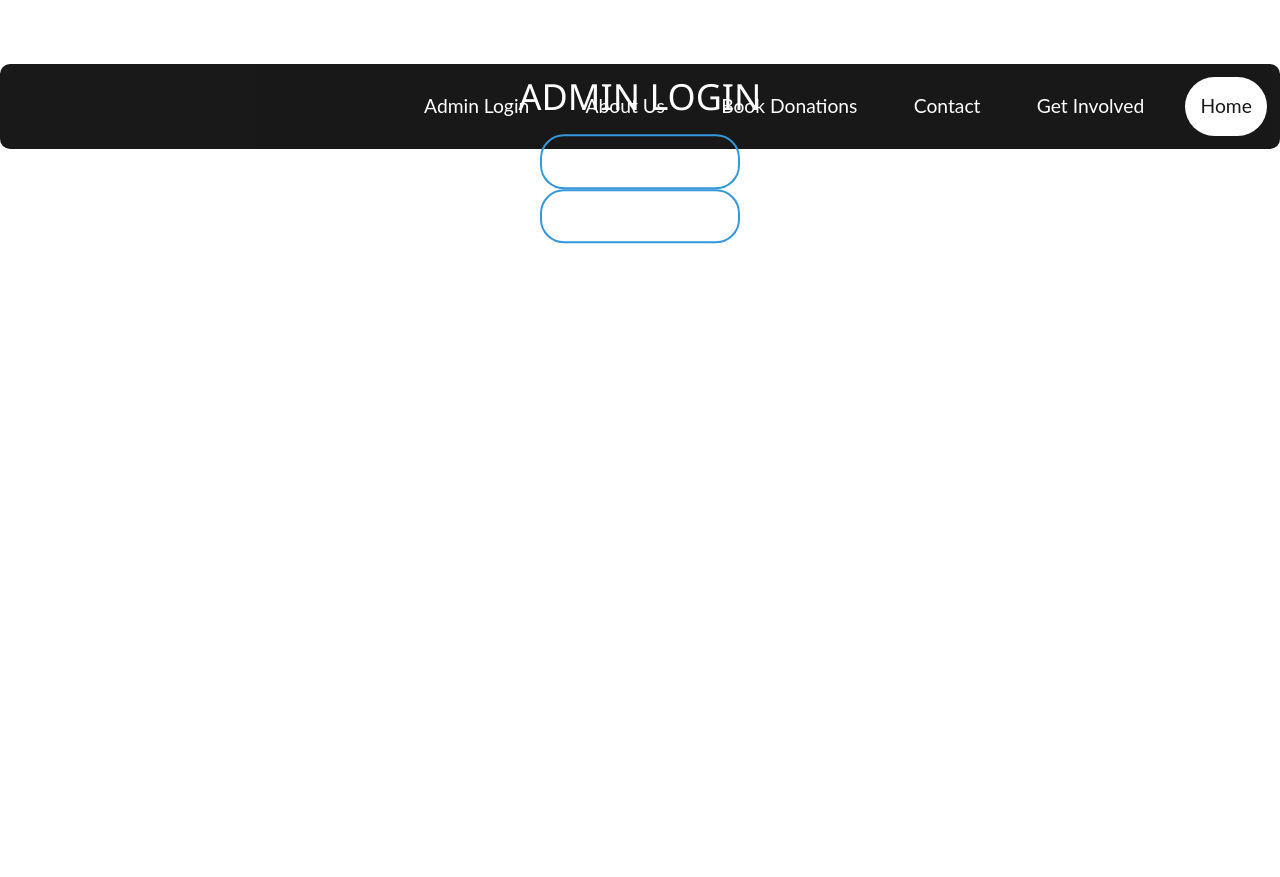
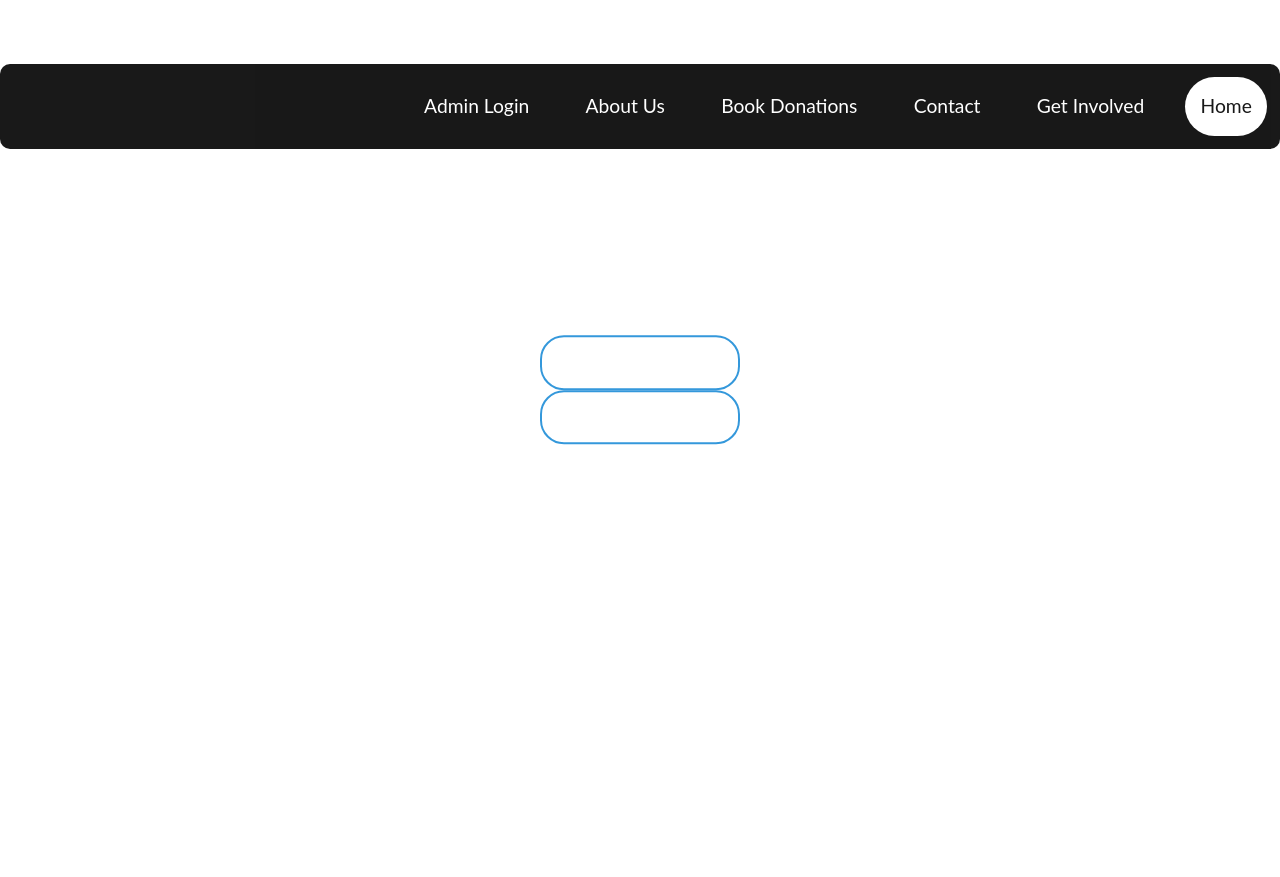
Before and after one commit to Pawan2804/Pawan2804.github.io, a PHP site: page /admin.php in a window 1280 px wide. After the commit the page ends 445 px from the top, so only its background shows below. Run offline with PHP 8.4, Linux system fonts and the light colour scheme; some libraries are stand-ins or nearby versions.

Commit message:
admin page css

```diff
--- a/admin.php
+++ b/admin.php
@@ -39,7 +39,7 @@ $result1=mysqli_query($con,$query);
 
 
 
-  <div style="margin-top: 2%;margin-bottom: 5%;width:100%;/*position: -webkit-sticky;position: sticky;*/top: 0;z-index: 1;">       <!-- TOP NAV BAR -->
+  <div style="margin-top: 2%;margin-bottom: 5%;width:100%;/*position: -webkit-sticky;position: sticky;*/top: 0;">       <!-- TOP NAV BAR -->
         <div id="topnav" style="opacity: 0.9;width: 100%;">
           <a class="active" href="index.html#">Home</a>
                 <a href="book_donate.php" >Get Involved</a>
@@ -54,7 +54,7 @@ $result1=mysqli_query($con,$query);
       <br>
       <br>  <br>  <br>
 
-      <form class="box" method="POST">
+      <form class="box" method="POST" style="position: absolute;">
   <h1>Admin Login</h1>
   <input type="text" name="username" placeholder="username">
   <input type="text" name="password" placeholder="password">
--- a/index.html
+++ b/index.html
@@ -371,7 +371,7 @@
 
 						<div class="columns">
 						  <ul class="price">
-						    <li class="grey">Donate ₹ 100</li>
+						    <li class="grey">Donate Rs. 100</li>
 						    <li>We can buy a set of pen, pencils and crayons for the street kids and orphans.</li>
 						    <li class="grey"><a href="https://www.instamojo.com/@bethechange/" rel="im-checkout" data-text="Donate" data-css-style="  background:#3BA3FE;color: #FEDE3B;width:180px; border-radius:4px;align-content:center;"   data-layout="vertical" class="button" style="color:#FEDE3B;">Earn Karma</a></li>
 						  </ul>
@@ -379,7 +379,7 @@
 
 						<div class="columns">
 						  <ul class="price">
-						    <li class="grey">Donate ₹ 200</li>
+						    <li class="grey">Donate Rs. 200</li>
 						    <li>We can buy a set of 3 book for the street kids and orphans.</li>
 						    <li class="grey"><a href="https://www.instamojo.com/@bethechange/" rel="im-checkout" data-text="Donate" data-css-style="  background:#3BA3FE;color: #FEDE3B;width:180px; border-radius:4px"   data-layout="vertical" class="button" style="color:#FEDE3B;">Earn Karma</a></li>
 						  </ul>
@@ -387,7 +387,7 @@
 
 						<div class="columns">
 						  <ul class="price">
-						    <li class="grey">Donate ₹ 500</li>
+						    <li class="grey">Donate Rs. 500</li>
 						    <li>We can buy a set of 4 book, pen, pencils, crayon and colours for the street kids and orphans.</li>
 						    <li class="grey"><a href="https://www.instamojo.com/@bethechange/" rel="im-checkout" data-text="Donate" data-css-style="  background:#3BA3FE;color: #FEDE3B;width:180px; border-radius:4px"   data-layout="vertical" class="button" style="color:#FEDE3B;">Earn Karma</a></li>
 						  </ul>
```
Also changed, not shown: admin_posts.php (+13 -6 lines).
